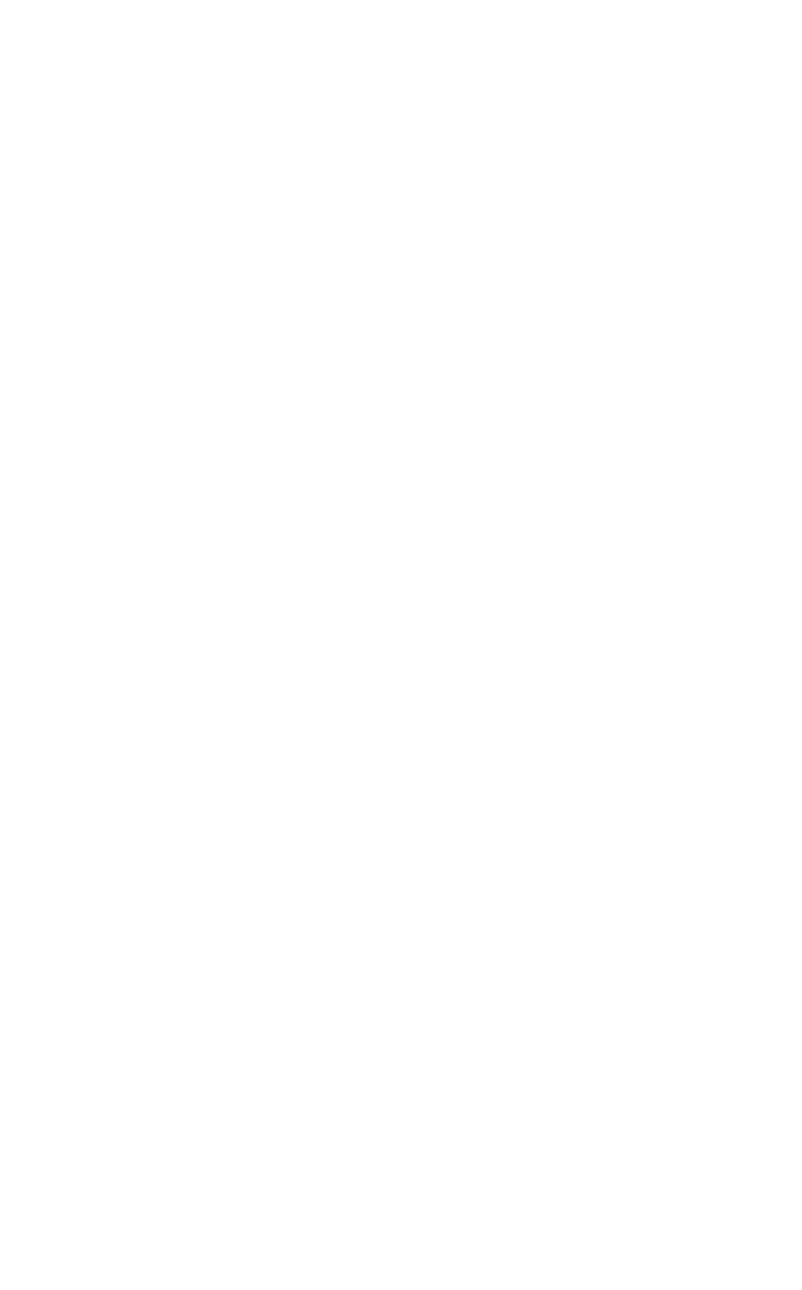
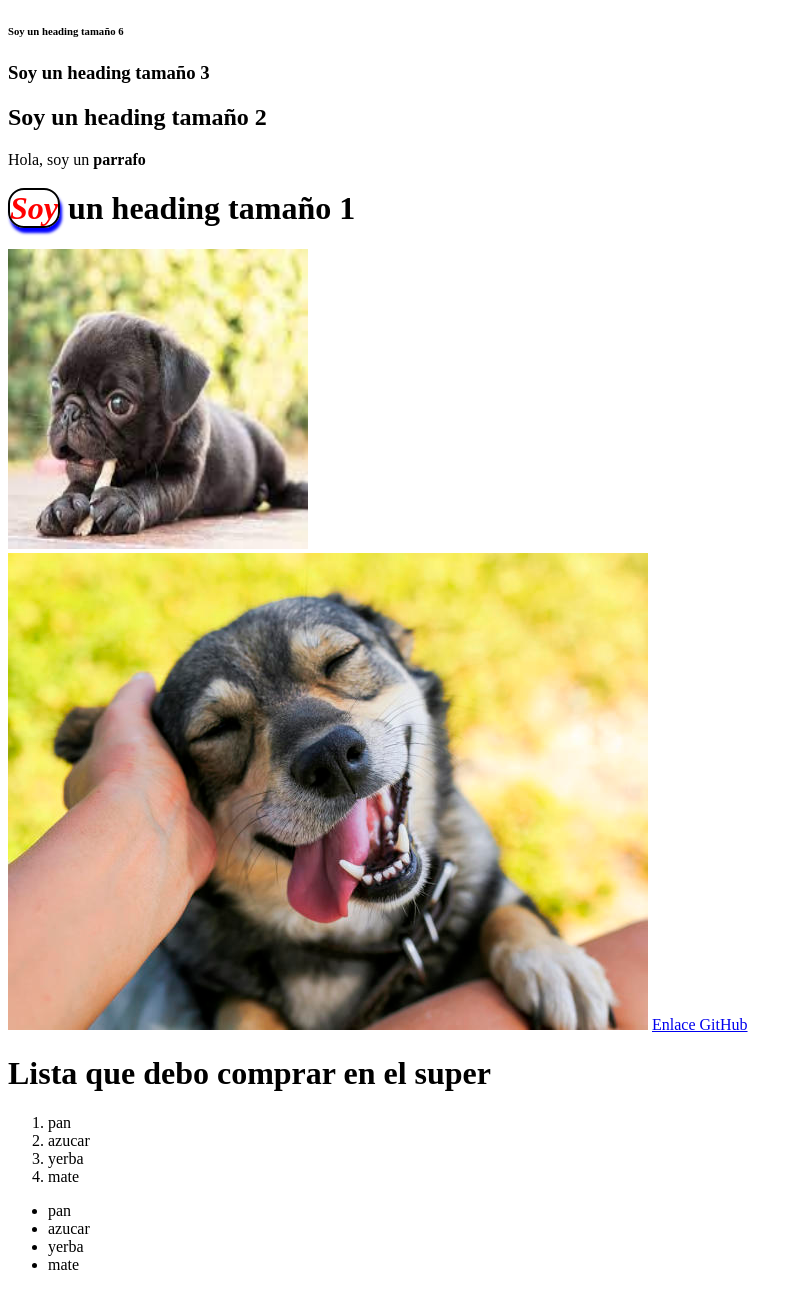
Before and after one commit to LeaBertero/Curso_Plataforma5, a plain HTML site: page PrimerClase/index.html in a window 1280 px wide. Shown: the whole page, without its empty margins (0-802 px from the left). Before the commit the page ends 800 px from the top, so only its background shows below. Drawn offline with Linux system fonts and the light colour scheme.

Commit message:
primer clase

```diff
--- a/PrimerClase/index.html
+++ b/PrimerClase/index.html
@@ -1,17 +1,59 @@
 <!DOCTYPE html>
 <html lang="en">
+
 <head>
     <meta charset="UTF-8">
     <meta name="viewport" content="width=device-width, initial-scale=1.0">
 
     <title>Ejercicios</title>
 
+    <style>
+        em{
+            color: red;
+            border: 2px solid black;
+            border-radius: 1rem;
+            box-shadow: 2px 5px 3px blue;
+        }
+    </style>
+
 </head>
 
 <body>
+
+    <h6>Soy un heading tamaño 6</h6>
+    <h3>Soy un heading tamaño 3</h3>
+    <h2>Soy un heading tamaño 2</h2>
+    <p>Hola, soy un <strong>parrafo</strong></p>
+    <h1><em>Soy</em> un heading tamaño 1</h1>
+
+
+
+    <!-- etiquetas de imagenes  -->
+    <img src="./imagenes/descargar.jpeg" alt="perrito-mordiendo-rama" width="300px" height="300px"><br>
+    <img src="./imagenes/5f2acfff720e9a2c822eaa0b4f37e3dd.jpeg" alt="perrito-fachero">
+
+    <a href="https://github.com/LeaBertero" target="_blank">Enlace GitHub</a>
+
+
+    <h1>Lista que debo comprar en el super</h1>
+
+    <ol>
+        <li>pan</li>
+        <li>azucar</li>
+        <li>yerba</li>
+        <li>mate</li>
+    </ol>
+
+    <ul>
+        <li>pan</li>
+        <li>azucar</li>
+        <li>yerba</li>
+        <li>mate</li>
+    </ul>
 
 
 
 
 </body>
+
 </html>
```
Also changed, not shown: PrimerClase/imagenes/5f2acfff720e9a2c822eaa0b4f37e3dd.jpeg (added), PrimerClase/imagenes/descargar.jpeg (added).
